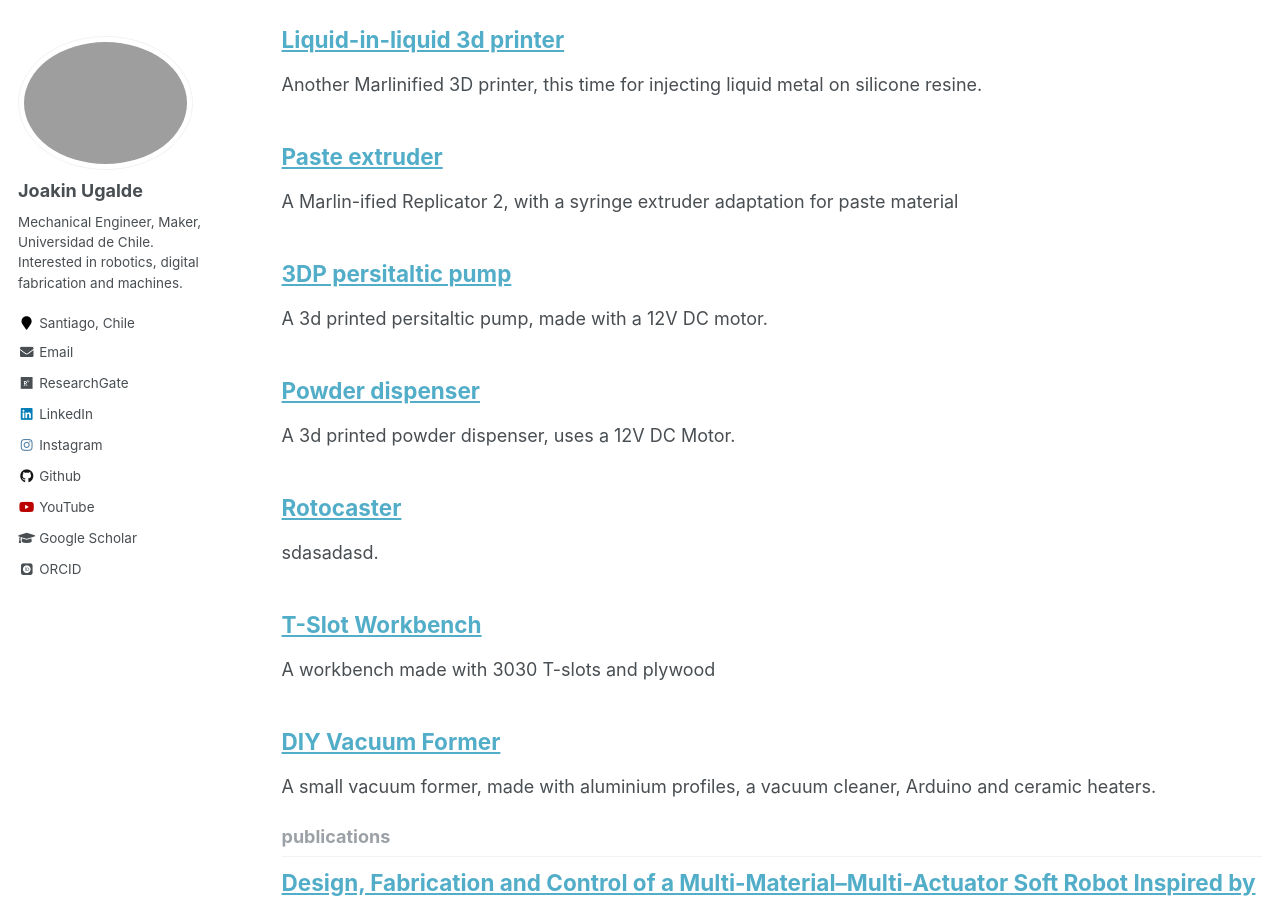
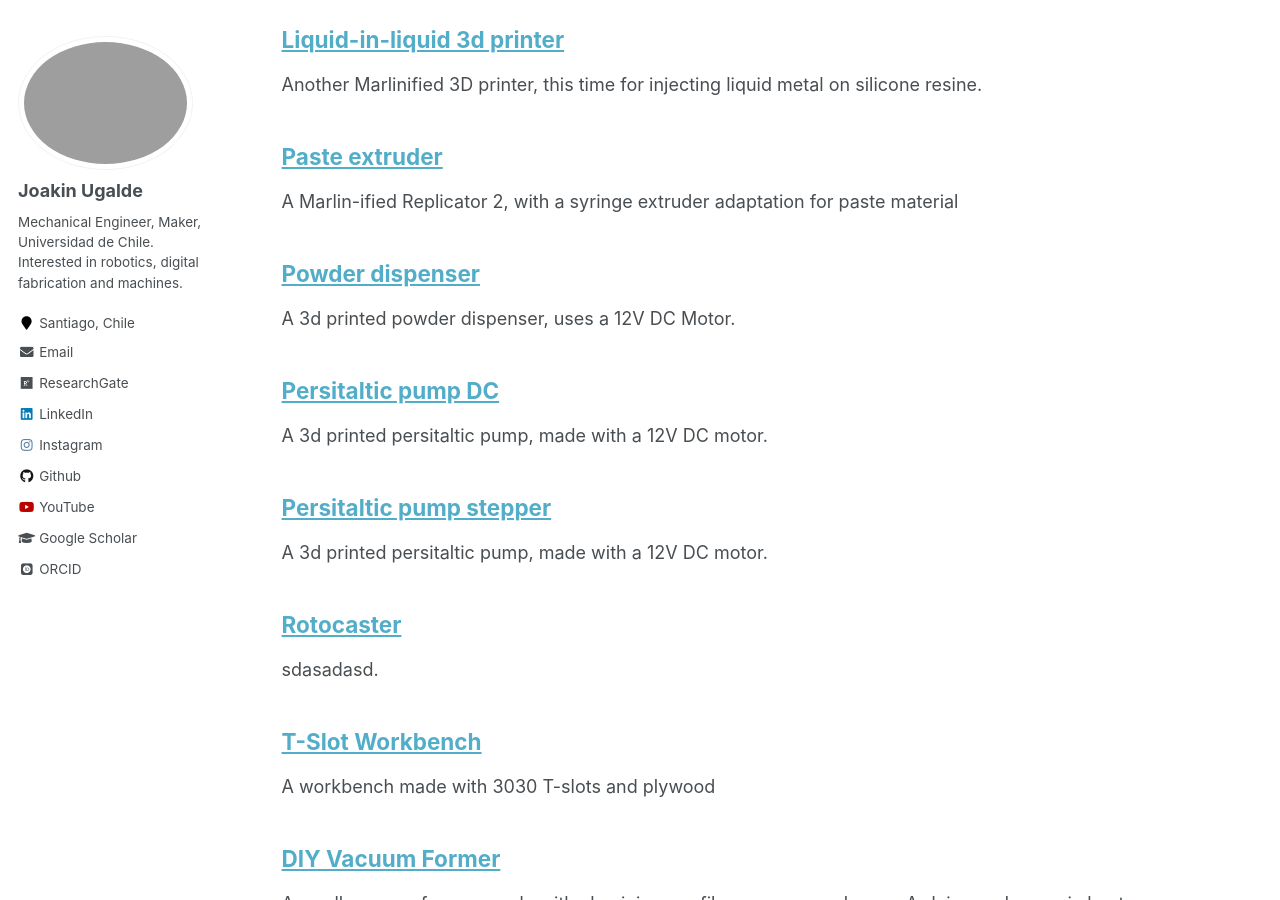
Before and after one commit to jkugalde/jkugalde.github.io, a Jekyll site: the page built from _pages/collection-archive.html, in a window 1280 px wide and 900 px high, scrolled down 773 px. Built offline with Jekyll 4.4.1, drawn with Linux system fonts in a browser that asks for light colours; some web fonts are replaced; part of the change alters nothing that is shown.

Commit message:
other projects

```diff
--- a/_pages/portfolio.md
+++ b/_pages/portfolio.md
@@ -83,3 +83,15 @@ I [upgraded](https://jkugalde.github.io/portfolio/aneta8upgrade/) my Anet A8 wit
 A 3d printed [laringoscope](https://jkugalde.github.io/portfolio/laringoscope/), it uses a Wi-Fi camera.
 
 <img src="/images/lar.png" width="300">
+
+## Persitaltic pump (Stepper)
+
+A [3d printed peristaltic pump](https://jkugalde.github.io/portfolio/ppdc/), uses a NEMA17 stepper motor.
+
+<img src="/images/ppstep.png" width="300">
+
+## Persitaltic pump (DC)
+
+A [3d printed peristaltic pump](https://jkugalde.github.io/portfolio/ppdc/), uses a DC motor and a load cell.
+
+<img src="/images/ppdc.png" width="300">
--- /dev/null
+++ b/_portfolio/ppdc.md
@@ -0,0 +1,125 @@
+---
+layout: archive
+title: "Persitaltic pump DC"
+excerpt: "A 3d printed persitaltic pump, made with a 12V DC motor."
+collection: portfolio
+author_profile: true
+---
+
+# Resume
+
+My take on making a small peristaltic pump, using 3d printed parts and a DC motor. It has been tested successfully with glycerine, and controlled in an open and closed loop system, which are included in [THIS](https://github.com/jkugalde/3DP-Peristaltic-pump-DC) repository.
+
+<img src="/images/ppdc.png" width="400">
+
+## Features
+
+- Flow ? cc/s.
+- 6 mm silicone hose.
+- 12 V DC gearbox motor.
+
+# How to build it
+
+## Parts
+
+The parts are [HERE](https://grabcad.com/library/3dp-peristaltic-pump-2)
+
+### Commercial parts
+
+ ITEM              | Quantity
+ ---------------------------   | ------------
+ Motor DC 12V 60RPM | 1
+ Flat head bolt M5x30 | 4
+ Flat head bolt M5x15 | 3
+ Low profile M5 nut | 3
+ M5 nut | 4
+Bearing 605ZZ | 6
+ M3x8 countersink bolt | 2
+ M3 nut | 3
+ Set screw M3x6 | 3
+ Silicone hose 6 mm ED | 30 cm min.
+ Washer M4 | 1
+
+### Printed parts
+
+ ITEM                   | Cantidad
+ ---------------------------   | ------------
+ Tapa superior| 1
+ Tapa inferior | 1
+ Caja bomba | 1
+ Impulsor | 1
+
+### Tools
+
+ ITEM |
+ --------------------------- |
+ Scissor |
+ Allen wrench 4 mm |
+ Allen wrench  3 mm |
+  Allen wrench  2 mm |
+ Allen wrench  1.5 mm |
+
+## Asssembly guide
+
+### Step by step
+
+- Press fit the M5 low profile nuts in the bottom of the Impulsor.
+- Bolt a pair of bearings in each nut with the M5x15 bolts.
+- Press M3 nuts in the cavities of the Impulsor.
+- Put the set screws in the nuts, without passing to the center hole of the piece.
+- Bolt the motor to the Tapa Inferior with the countersink bolts.
+- Put a M4 washer in the motor axis.
+- Pass the hose through the smaller hole of the CajaBomba first, and then out of the CajaBomba by the bigger hole.
+- Put the Caja Bomba on top of the Tapa inferior.
+- Put the impulsor in the axis, turning it to acommodate ith the hose.
+- Tighten the set screws with the smaller allen wrench through the cavity in the hose side of the pump.
+- Press some M5 nuts in the Tapa inferior.
+- Bolt the TapaSuperior on top of the CajaBomba.
+
+# Electronics
+
+The usual way of using a DC motor is with an H-bridge and a controller like Arduino., as the figure below shows:
+
+<img src="/images/elec.png" width="600">
+
+## Control
+
+The system can be operated in a open or closed loop.
+
+### Open loop
+
+For an open loop control you need the previous circuit and do some tests that relates the input of the motor with the flow, and then build a regression and/or use some timer.
+
+### Closed loop
+
+For a more precise operation it is possible to use a [load cell](https://www.instructables.com/Arduino-Scale-With-5kg-Load-Cell-and-HX711-Amplifi/) to get feedback about the dispensed mass, as the next diagram shows:
+
+<img src="/images/elec2.png" width="600">
+
+To use the load cell, it is necessary to download the HX711 library for Arudino. The included sketch uses a 1kg load cell and a proportional controller. It requires the input of desired ml and translates it to mass (gr) using the specific volume of the substance.
+
+## Components
+
+ ITEM              | Quantity
+ ---------------------------   | ------------
+Arduino UNO | 1
+H-Bridge L298N | 1
+Load Cell 1 kg | 1
+Amplifier HX711 | 1
+
++ wires.
+
+
+## Future work
+
+- To diminish the pulsation
+
+## License
+
+This work is published under the license [Creative Commons Attribution 4.0 International
+License][cc-by-sa].
+
+[![CC BY SA 4.0][cc-by-sa-image]][cc-by-sa]
+
+[cc-by-sa]: https://creativecommons.org/licenses/by-sa/4.0/
+[cc-by-sa-image]: https://i.creativecommons.org/l/by-sa/4.0/88x31.png
--- a/_portfolio/persitalticpump.md
+++ b/_portfolio/ppstep.md
@@ -1,6 +1,6 @@
 ---
 layout: archive
-title: "3DP persitaltic pump"
+title: "Persitaltic pump stepper"
 excerpt: "A 3d printed persitaltic pump, made with a 12V DC motor."
 collection: portfolio
 author_profile: true
```
Also changed, not shown: images/elec.png (added), images/elec2.png (added), images/ppdc.png (added), images/ppstep.png (added).
